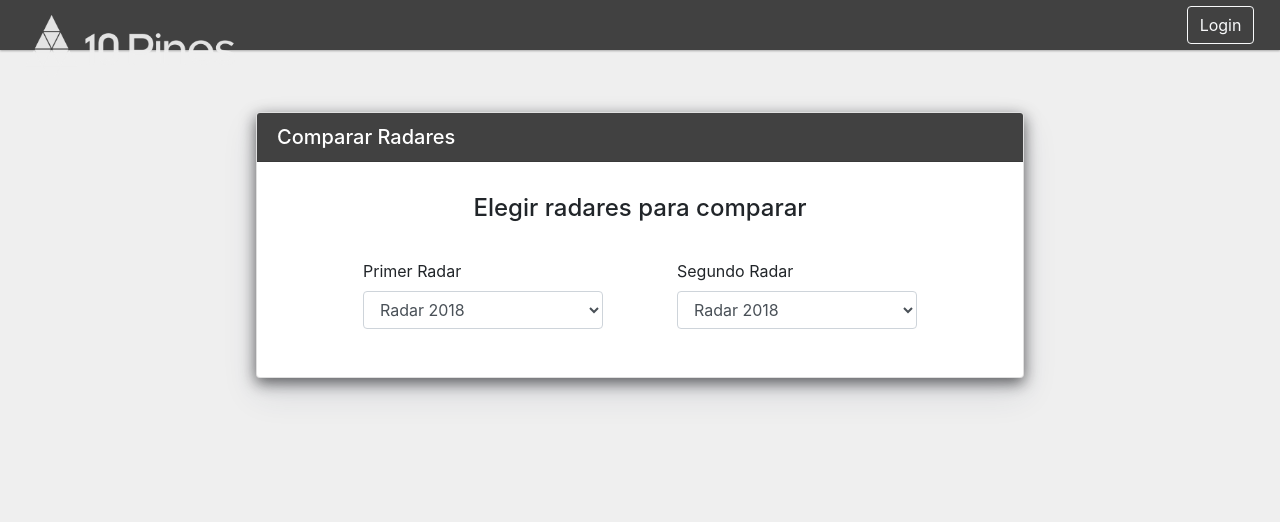
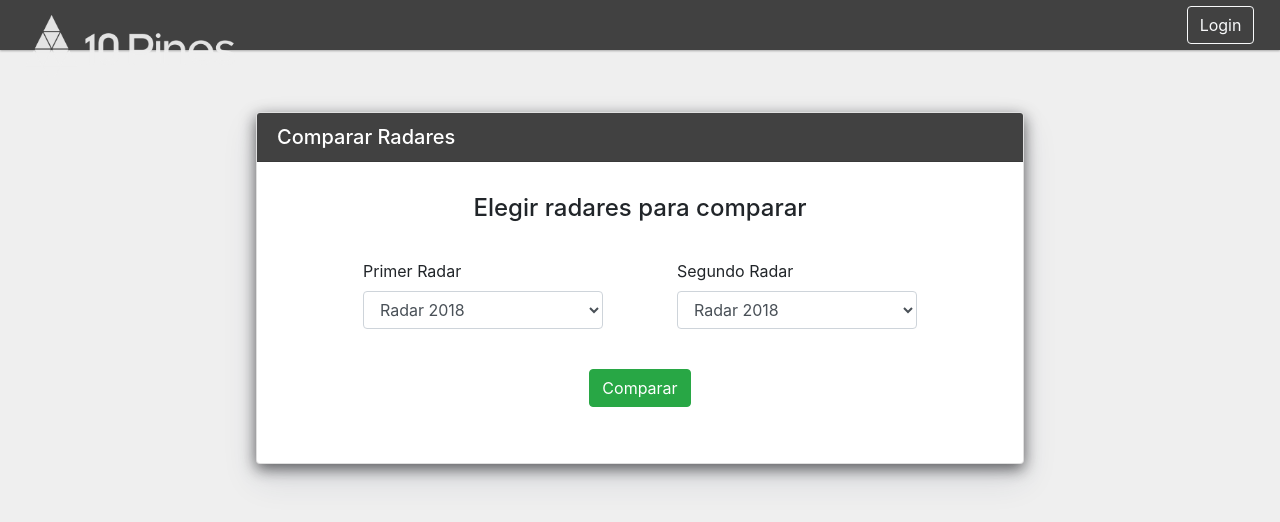
Before and after one commit to 10PinesLabs/radar, an Angular app: page /selectToCompare in a window 1280 px wide. Shown: the top 522 px of the page. Built offline with nearby package versions, Linux system fonts and the light colour scheme.

Commit message:
Agregado boton para comparar con estilos

```diff
--- a/src/app/select-to-compare/select-to-compare.component.html
+++ b/src/app/select-to-compare/select-to-compare.component.html
@@ -24,6 +24,13 @@
         </select>
       </div>
     </form>
+
+    <div class="select-to-compare-boton-comparar">
+      <button type="button" class="btn btn-success">
+        Comparar
+      </button>
+    </div>
+
   </div>
 
 </app-card-container>
--- a/src/app/select-to-compare/select-to-compare.component.scss
+++ b/src/app/select-to-compare/select-to-compare.component.scss
@@ -16,3 +16,9 @@
 .select-to-compare-select {
     width: 15em;
 }
+
+.select-to-compare-boton-comparar {
+    display: flex;
+    justify-content: center;
+    margin: 1.5em;
+}
```
